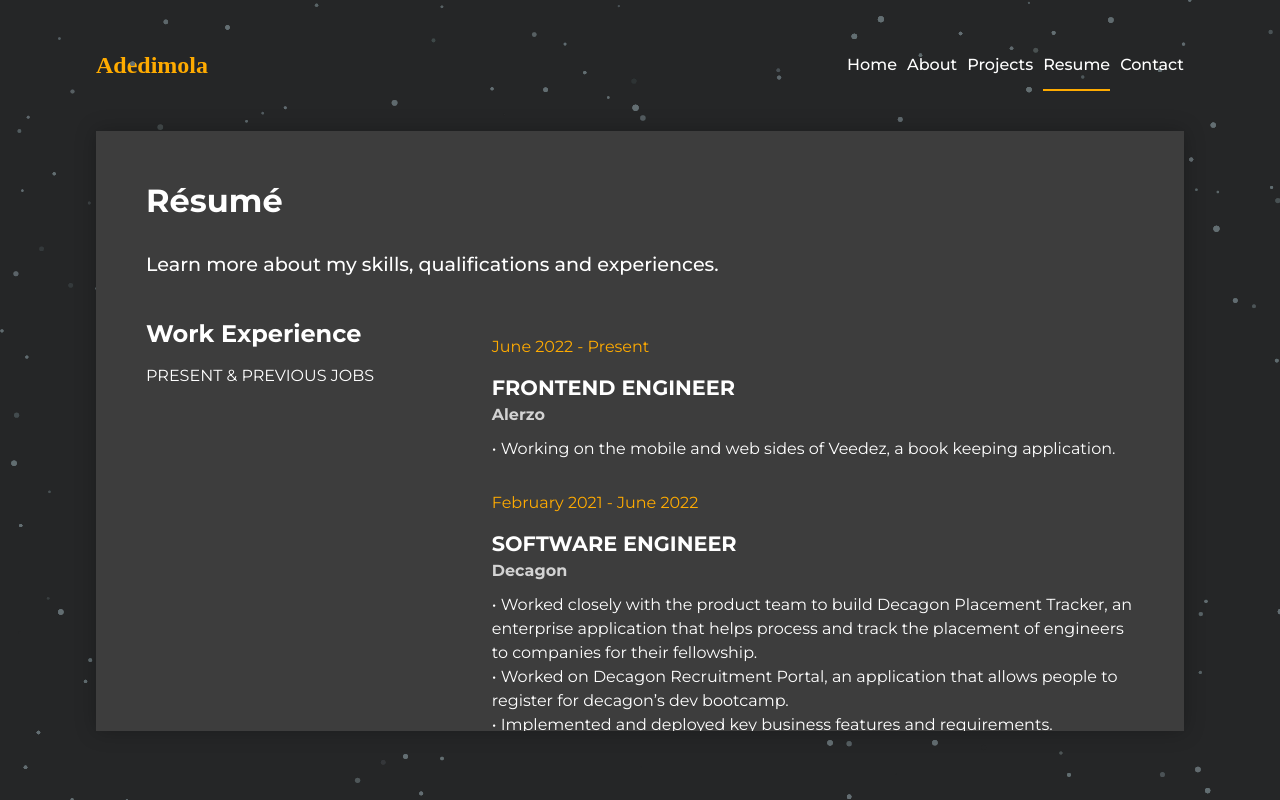
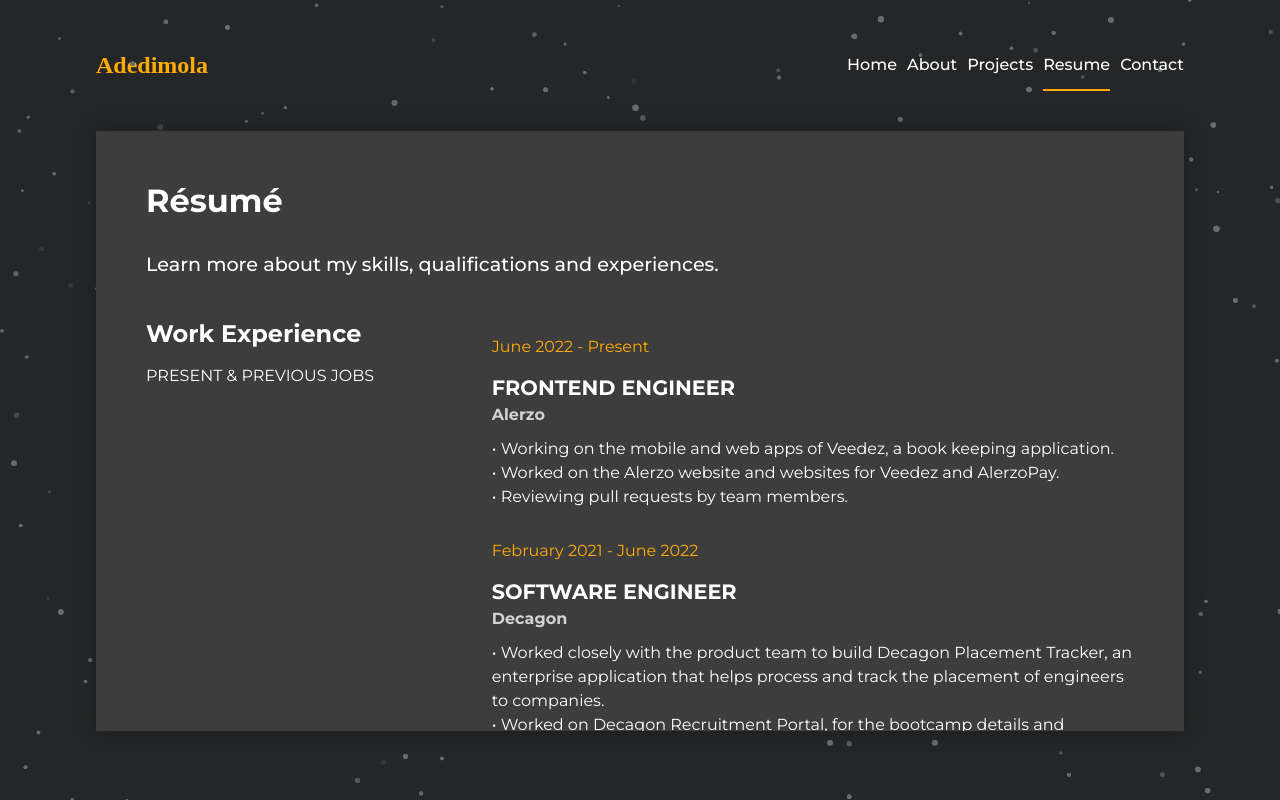
Before and after one commit to dimola7/portfolio-v4, a React (Create React App) app: page /resume in a window 1280 px wide. Built offline with nearby package versions, Linux system fonts and the light colour scheme.

Commit message:
updated cv

```diff
--- a/src/app/data/résumé.ts
+++ b/src/app/data/résumé.ts
@@ -5,7 +5,7 @@ export const experienceData = [
         location: "Lagos, Nigeria",
         company: "Alerzo",
         timeline: { "from": "June 2022", "to": "Present" },
-        summary: "• Working on the mobile and web sides of Veedez, a book keeping application."
+        summary: "• Working on the mobile and web apps of Veedez, a book keeping application. \n• Worked on the Alerzo website and websites for Veedez and AlerzoPay. \n• Reviewing pull requests by team members."
     },
     {
         id: 2,
@@ -13,7 +13,7 @@ export const experienceData = [
         location: "Lagos, Nigeria",
         company: "Decagon",
         timeline: { "from": "February 2021", "to": "June 2022" },
-        summary: "• Worked closely with the product team to build Decagon Placement Tracker, an enterprise application that helps process and track the placement of engineers to companies for their fellowship. \n• Worked on Decagon Recruitment Portal, an application that allows people to register for decagon’s dev bootcamp. \n• Implemented and deployed key business features and requirements. \n• Participated in business and domain planning and made valuable contributions to the project. \n• Got exposed to Agile methodologies."
+        summary: "• Worked closely with the product team to build Decagon Placement Tracker, an enterprise application that helps process and track the placement of engineers to companies. \n• Worked on Decagon Recruitment Portal, for the bootcamp details and registration. \n• Implemented and deployed key business features and requirements. \n• Got exposed to Agile methodologies."
     },
     {
         id: 3,
@@ -29,7 +29,7 @@ export const experienceData = [
         location: "Lagos, Nigeria",
         company: "Multistream Technologies.",
         timeline: { "from": "June 2019", "to": "November 2019" },
-        summary: "• Designed, developed, and maintained websites, using HTML and CSS. \n• Conferred with the development team to resolve conflicts, develop content criteria and choose solutions. \n• Gained exposure to the version control system, Git."
+        summary: "• Contributed to a learning management system project, ProdigyLMS. \n• Designed, developed, and maintained websites, using HTML and CSS. \n• Conferred with the development team to resolve conflicts, develop content criteria and choose solutions. \n• Gained exposure to the version control system, Git."
     }
 ]
 
```
